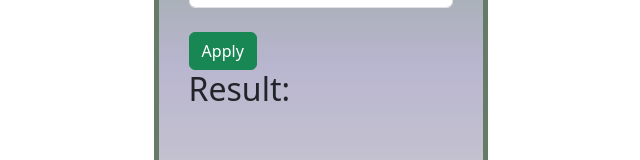
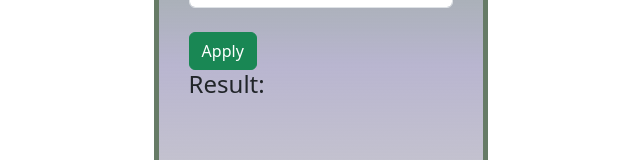
Before and after one commit to KuldeepGautam/JavaScriptProject, a plain HTML site: page AgeCalcular/index.html in a window 1280 px wide. Shown: the part 335-495 px from the top of the page, without its empty margins (319-959 px from the left). Drawn offline with nearby package versions, Linux system fonts and the light colour scheme.

Commit message:
Added heading tag
undefined

```diff
--- a/AgeCalcular/index.html
+++ b/AgeCalcular/index.html
@@ -45,7 +45,7 @@
                     <br>
                     <button id="calculateBtn" class="btn btn-success " onclick="ageCalculator()">Apply</button>
                 </div>
-                <h2>Result: <span id="result"></span></h2>
+                <h4>Result: <span id="result"></span></h4>
             </div>
         </div>
     </div>
@@ -65,7 +65,7 @@
             && currentDate.getDate() < birthDate.getDate()) {
             ageDifference;
         }
-        document.getElementById('result').innerHTML = "Your age is " + ageDifference + "year olds.";
+        document.getElementById('result').innerHTML = "Your age is " + ageDifference + " year olds.";
     }
 </script>
 
```
